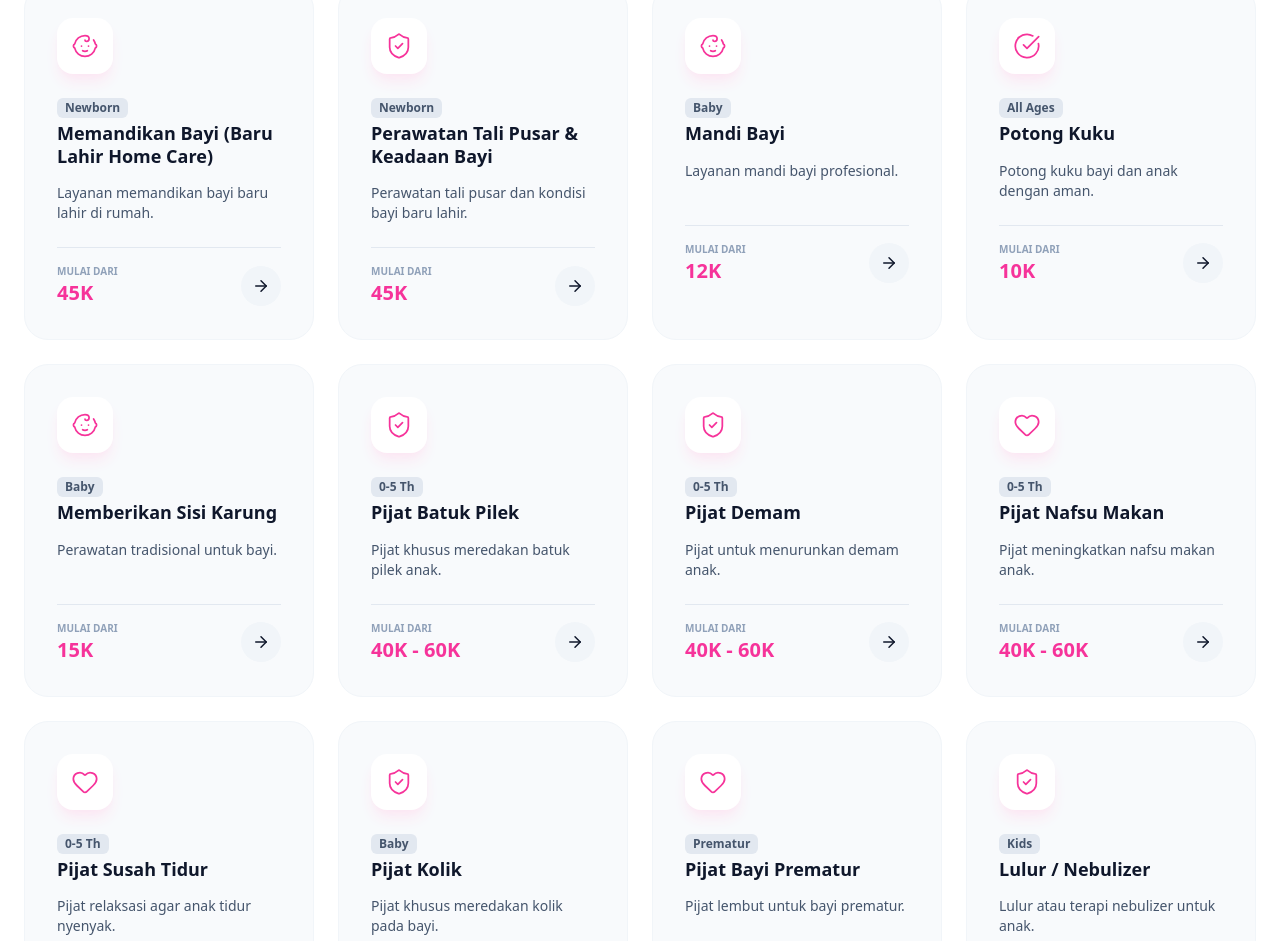
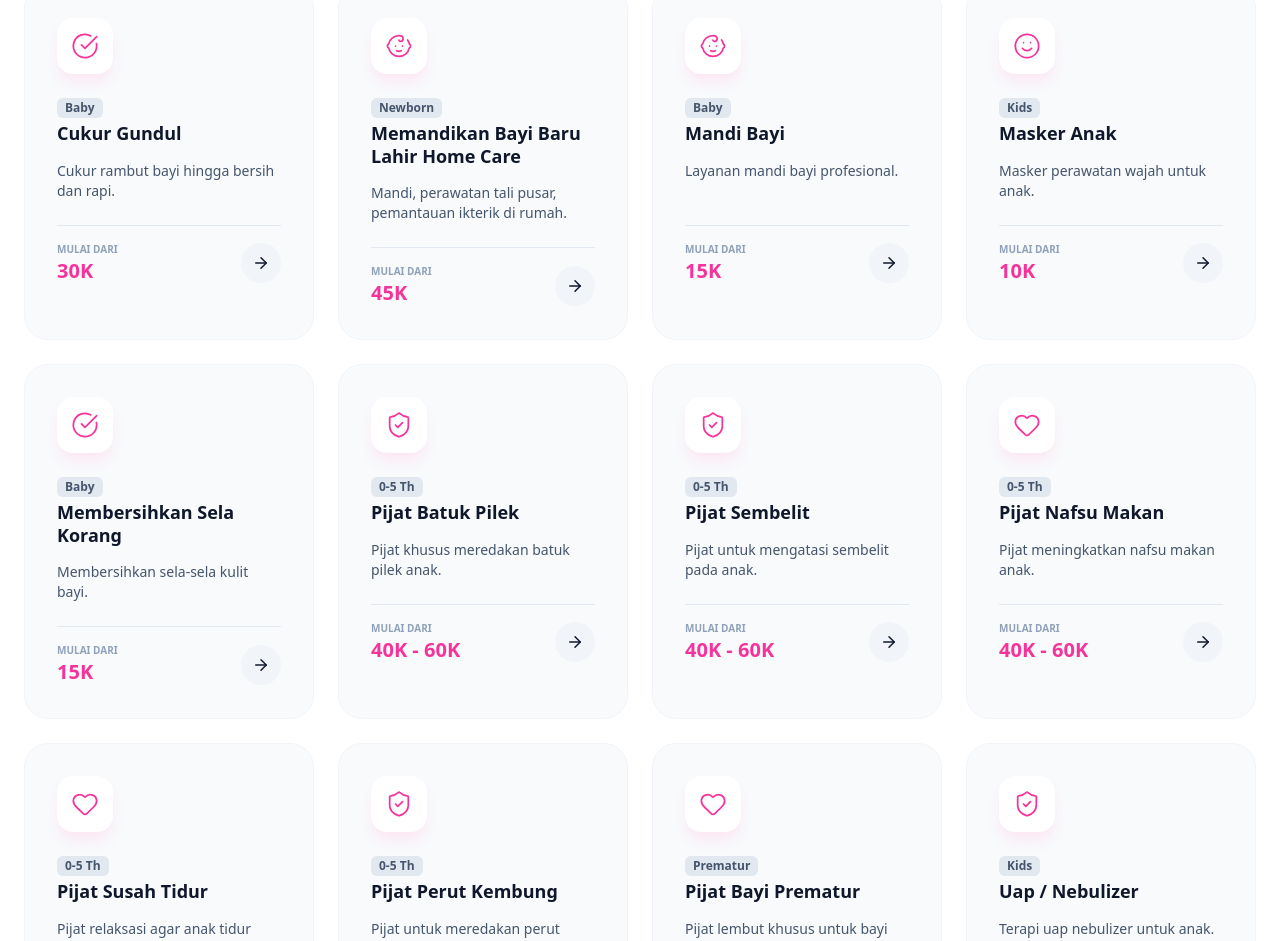
Before and after one commit to afrizalfikrii/mayeshababyspa, a Next.js app: page / in a window 1280 px wide. Shown: the part 1803-2744 px from the top of the page. Built offline with nearby package versions, Linux system fonts and the light colour scheme.

Commit message:
Update service list with correct official pricing and treatments

```diff
--- a/app/page.tsx
+++ b/app/page.tsx
@@ -4,41 +4,43 @@ import { Baby, Heart, Phone, MapPin, Star, CheckCircle, ArrowRight, Instagram, M
 
 // --- DATA ---
 const services = [
+  // Baby and Kids
+  { name: "Baby 0-1 th / +IR", age: "0-1 Tahun", price: "30K - 35K", category: "Baby", desc: "Pijat lembut untuk bayi 0-1 tahun dengan Infra Red.", icon: Baby },
+  { name: "Baby 1-3 th / +IR", age: "1-3 Tahun", price: "35K - 40K", category: "Baby", desc: "Pijat relaksasi bayi 1-3 tahun dengan Infra Red.", icon: Baby },
+  { name: "Baby 3-4 th / +IR", age: "3-4 Tahun", price: "40K - 45K", category: "Baby", desc: "Pijat tumbuh kembang anak 3-4 tahun dengan Infra Red.", icon: Baby },
+  { name: "Anak >5 th / +IR", age: ">5 Tahun", price: "45K - 50K", category: "Kids", desc: "Pijat untuk anak di atas 5 tahun dengan Infra Red.", icon: Smile },
+  { name: "Baby Spa (Massage, Gym, Swim)", age: "All Ages", price: "80K", category: "Package", desc: "Paket lengkap: Massage + Baby Gym + Renang.", icon: Star, highlight: true },
+  { name: "Baby Swim", age: "Baby", price: "50K", category: "Baby", desc: "Renang bayi dengan kolam air hangat.", icon: Baby },
+  { name: "Kids Spa (Massage, Mandi busa + bola)", age: "Kids", price: "90K", category: "Kids", desc: "Spa anak lengkap dengan massage dan mandi busa.", icon: Smile },
+  { name: "Bubble Bath (Mandi busa + bola)", age: "Kids", price: "55K", category: "Kids", desc: "Sensasi mandi busa ceria dengan mainan bola.", icon: Baby },
+  { name: "Cukur Gundul", age: "Baby", price: "30K", category: "Care", desc: "Cukur rambut bayi hingga bersih dan rapi.", icon: CheckCircle },
+  { name: "Memandikan Bayi Baru Lahir Home Care", age: "Newborn", price: "45K", category: "Baby", desc: "Mandi, perawatan tali pusar, pemantauan ikterik di rumah.", icon: Baby },
+  { name: "Mandi Bayi", age: "Baby", price: "15K", category: "Baby", desc: "Layanan mandi bayi profesional.", icon: Baby },
+  { name: "Masker Anak", age: "Kids", price: "10K", category: "Care", desc: "Masker perawatan wajah untuk anak.", icon: Smile },
+  { name: "Membersihkan Sela Korang", age: "Baby", price: "15K", category: "Care", desc: "Membersihkan sela-sela kulit bayi.", icon: CheckCircle },
+
   // Baby & Kids Treatment
-  { name: "Baby 0-1b / HR", age: "0-1 Bulan", price: "30K - 35K", category: "Baby", desc: "Pijat lembut untuk bayi baru lahir.", icon: Baby },
-  { name: "Baby 1-3b / HR", age: "1-3 Bulan", price: "35K - 40K", category: "Baby", desc: "Pijat relaksasi bayi usia 1-3 bulan.", icon: Baby },
-  { name: "Baby 3-6b / HR", age: "3-6 Bulan", price: "40K - 45K", category: "Baby", desc: "Pijat tumbuh kembang bayi 3-6 bulan.", icon: Baby },
-  { name: "Baby 6-12b / HR", age: "6-12 Bulan", price: "45K - 50K", category: "Baby", desc: "Pijat bayi usia 6-12 bulan.", icon: Baby },
-  { name: "Baby Spa (Massage, Gym, Swim)", age: "All Ages", price: "80K", category: "Package", desc: "Paket lengkap: Massage + Baby Gym + Renang.", icon: Star, highlight: true },
-  { name: "Baby Swim (Renang)", age: "Baby", price: "55K", category: "Baby", desc: "Renang bayi dengan kolam air hangat.", icon: Baby },
-  { name: "Kids Spa (Massage, Mandi Busa/Bola)", age: "Kids", price: "50K", category: "Kids", desc: "Spa anak dengan massage dan mandi busa.", icon: Smile },
-  { name: "Bubble Bath (Mandi Busa/Bola)", age: "Kids", price: "55K", category: "Kids", desc: "Sensasi mandi busa ceria dengan mainan bola.", icon: Baby },
-  { name: "Memandikan Bayi (Baru Lahir Home Care)", age: "Newborn", price: "45K", category: "Baby", desc: "Layanan memandikan bayi baru lahir di rumah.", icon: Baby },
-  { name: "Perawatan Tali Pusar & Keadaan Bayi", age: "Newborn", price: "45K", category: "Baby", desc: "Perawatan tali pusar dan kondisi bayi baru lahir.", icon: ShieldCheck },
-  { name: "Mandi Bayi", age: "Baby", price: "12K", category: "Baby", desc: "Layanan mandi bayi profesional.", icon: Baby },
-  { name: "Potong Kuku", age: "All Ages", price: "10K", category: "Baby", desc: "Potong kuku bayi dan anak dengan aman.", icon: CheckCircle },
-  { name: "Memberikan Sisi Karung", age: "Baby", price: "15K", category: "Baby", desc: "Perawatan tradisional untuk bayi.", icon: Baby },
-
-  // Baby & Kids Treatment - Terapi
   { name: "Pijat Batuk Pilek", age: "0-5 Th", price: "40K - 60K", category: "Health", desc: "Pijat khusus meredakan batuk pilek anak.", icon: ShieldCheck },
-  { name: "Pijat Demam", age: "0-5 Th", price: "40K - 60K", category: "Health", desc: "Pijat untuk menurunkan demam anak.", icon: ShieldCheck },
+  { name: "Pijat Sembelit", age: "0-5 Th", price: "40K - 60K", category: "Health", desc: "Pijat untuk mengatasi sembelit pada anak.", icon: ShieldCheck },
   { name: "Pijat Nafsu Makan", age: "0-5 Th", price: "40K - 60K", category: "Health", desc: "Pijat meningkatkan nafsu makan anak.", icon: Heart },
   { name: "Pijat Susah Tidur", age: "0-5 Th", price: "40K - 60K", category: "Health", desc: "Pijat relaksasi agar anak tidur nyenyak.", icon: Heart },
-  { name: "Pijat Kolik", age: "Baby", price: "40K - 60K", category: "Health", desc: "Pijat khusus meredakan kolik pada bayi.", icon: ShieldCheck },
-  { name: "Pijat Bayi Prematur", age: "Prematur", price: "30K", category: "Health", desc: "Pijat lembut untuk bayi prematur.", icon: Heart },
-  { name: "Lulur / Nebulizer", age: "Kids", price: "45K", category: "Health", desc: "Lulur atau terapi nebulizer untuk anak.", icon: ShieldCheck },
+  { name: "Pijat Perut Kembung", age: "0-5 Th", price: "40K - 60K", category: "Health", desc: "Pijat untuk meredakan perut kembung.", icon: ShieldCheck },
+  { name: "Pijat Bayi Prematur", age: "Prematur", price: "30K", category: "Health", desc: "Pijat lembut khusus untuk bayi prematur.", icon: Heart },
+  { name: "Uap / Nebulizer", age: "Kids", price: "30K", category: "Health", desc: "Terapi uap nebulizer untuk anak.", icon: ShieldCheck },
   { name: "Sinar / Infrared", age: "Baby", price: "20K", category: "Health", desc: "Terapi sinar infrared untuk bayi.", icon: Star },
   { name: "Nebulizer + Infrared", age: "Baby", price: "45K", category: "Health", desc: "Kombinasi nebulizer dan infrared.", icon: ShieldCheck },
+  { name: "Tindik", age: "Baby", price: "45K", category: "Care", desc: "Tindik telinga bayi yang aman.", icon: CheckCircle },
   { name: "Tapping", age: "Kids", price: "25K", category: "Health", desc: "Terapi tapping untuk anak.", icon: CheckCircle },
-  { name: "Cukur Gundul", age: "Baby", price: "30K", category: "Care", desc: "Cukur rambut bayi hingga bersih dan rapi.", icon: CheckCircle },
+  { name: "Potong Kuku", age: "All Ages", price: "25K", category: "Care", desc: "Potong kuku bayi dan anak dengan aman.", icon: CheckCircle },
 
   // Mom Treatment
   { name: "Pijat Laktasi", age: "Mom", price: "75K", category: "Mom", desc: "Treatment melancarkan ASI untuk ibu menyusui.", icon: Heart },
   { name: "Pijat Hamil", age: "Mom", price: "120K", category: "Mom", desc: "Pijat khusus untuk ibu hamil.", icon: Heart },
   { name: "Pijat Nifas", age: "Mom", price: "120K", category: "Mom", desc: "Pijat pemulihan pasca melahirkan.", icon: Heart },
-  { name: "Tolak Angin", age: "Mom", price: "25K", category: "Mom", desc: "Terapi tolak angin tradisional.", icon: Heart },
-  { name: "Breast Care (Perawatan Payudara)", age: "Mom", price: "75K", category: "Mom", desc: "Perawatan payudara untuk remaja dan ibu.", icon: Heart },
-  { name: "Mom Spa (Massage + Berendam Rempah)", age: "Mom", price: "175K", category: "Mom", desc: "Me time: Full body massage + Lulur + Berendam.", icon: Heart, highlight: true },
+  { name: "Totok Wajah", age: "Mom", price: "25K", category: "Mom", desc: "Totok wajah untuk perawatan kulit ibu.", icon: Heart },
+  { name: "Hidroterapi (Berendam Rempah)", age: "Mom", price: "75K", category: "Mom", desc: "Berendam dengan rempah-rempah tradisional.", icon: Heart },
+  { name: "Mom Spa (Massage + Berendam Rempah)", age: "Mom", price: "175K", category: "Mom", desc: "Me time: Full body massage + Berendam rempah.", icon: Heart, highlight: true },
+  { name: "Bekam", age: "Mom", price: "75K", category: "Mom", desc: "Terapi bekam untuk ibu.", icon: Heart },
 ];
 
 const faqs = [
```
